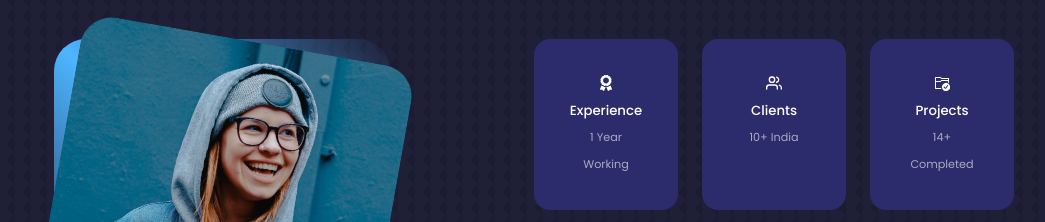
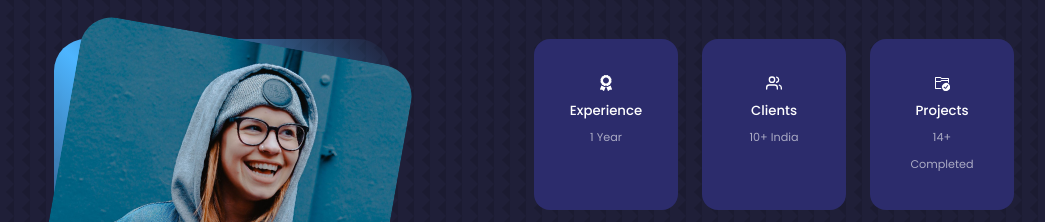
Before and after one commit to jairock007/react-portfolio-website-1, a React (Create React App) app: page / in a window 1280 px wide. Shown: the part 1160-1382 px from the top of the page, without its empty margins (106-1151 px from the left). Built offline with nearby package versions, Linux system fonts and the light colour scheme.

Commit message:
Update about.jsx

```diff
--- a/src/components/about/about.jsx
+++ b/src/components/about/about.jsx
@@ -22,7 +22,7 @@ const about = () => {
             <article className="about_card">
               <FaAward className="about-card" />
               <h5>Experience</h5>
-              <small>1 Year Working</small>
+              <small>1 Year</small>
             </article>
             <article className="about_card">
               <FiUsers className="about-card" />
```
